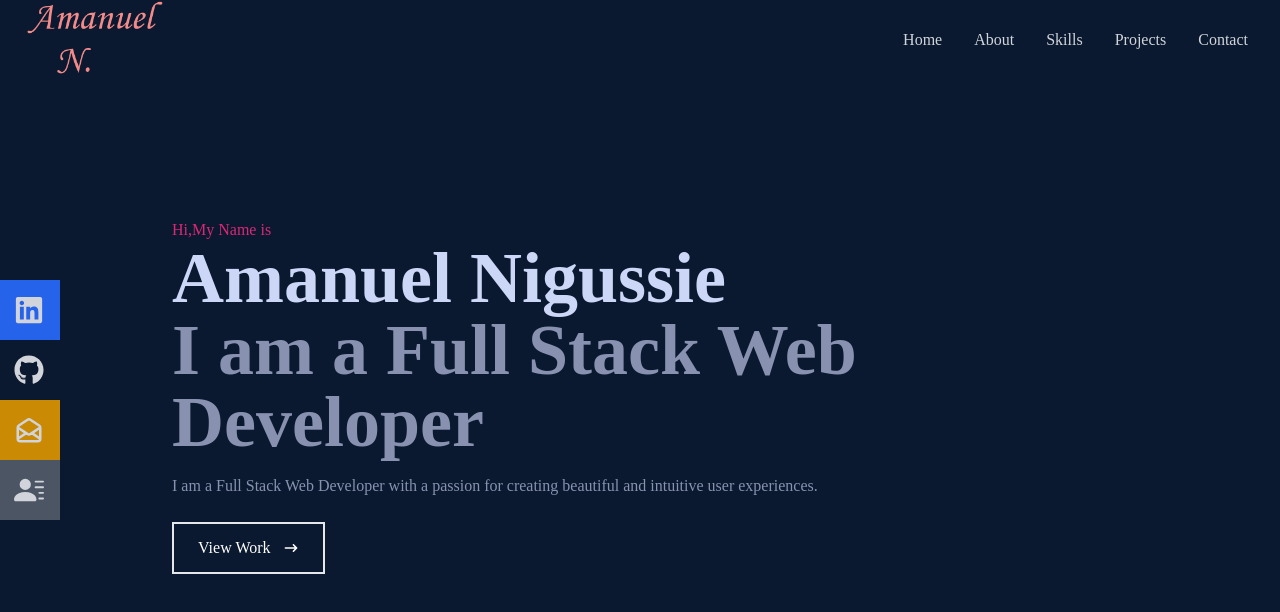
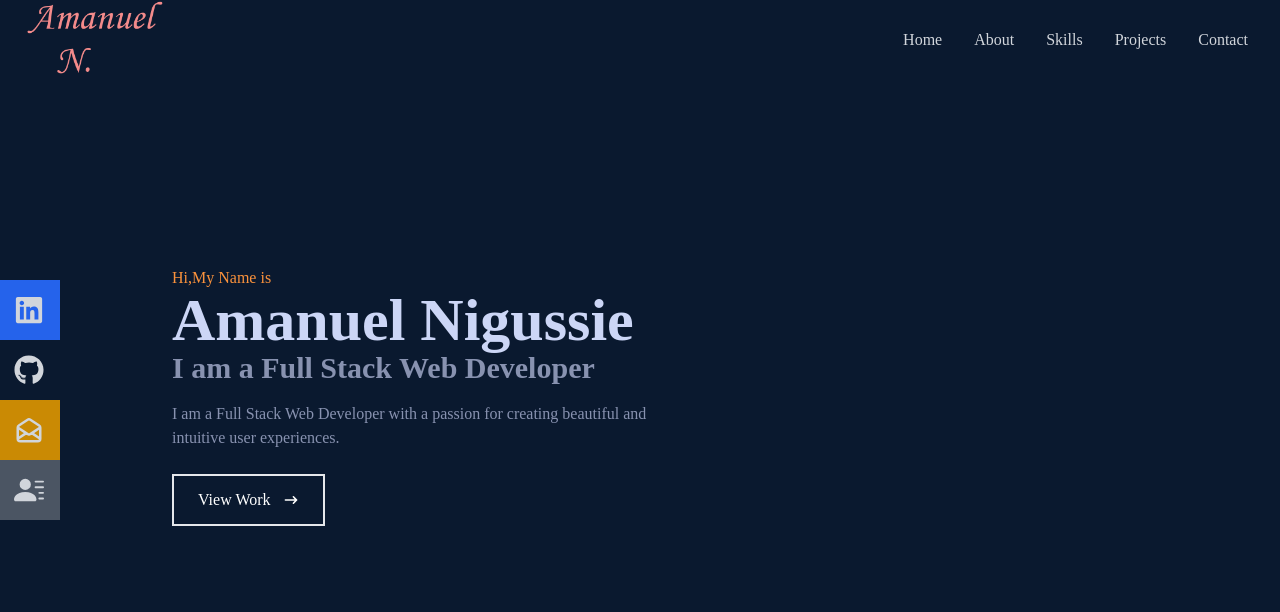
Before and after one commit to amtenu/amtenu.github.io, a React (Create React App) app: page / in a window 1280 px wide. Shown: the top 612 px of the page. Built offline with nearby package versions, Linux system fonts and the light colour scheme.

Commit message:
Home page

```diff
--- a/src/components/Home.jsx
+++ b/src/components/Home.jsx
@@ -5,14 +5,14 @@ const Home = () => {
   return (
     <div name="home" className="w-full h-screen bg-[#0a192f]">
       <div className=" max-w-[1000px] mx-auto px-8   flex flex-col  justify-center  h-full">
-        <p className="text-pink-600">Hi,My Name is </p>
-        <h1 className="text-4xl sm:text-7xl font-bold text-[#ccd6f6]">
+        <p className=" text-orange-400 text-3x1   ">Hi,My Name is </p>
+        <h1 className="text-4xl sm:text-6xl font-bold text-[#ccd6f6]">
           Amanuel Nigussie
         </h1>
-        <h2 className="text-4xl sm:text-7xl font-bold text-[#8892b0]">
+        <h2 className="text-4xl sm:text-3xl font-bold text-[#8892b0]">
           I am a Full Stack Web Developer
         </h2>
-        <p className="text-[#8892b0] py-4 max-w-[700px]">
+        <p className="text-[#8892b0] py-4 max-w-[500px]">
           I am a Full Stack Web Developer with a passion for creating beautiful
           and intuitive user experiences.
         </p>
```
